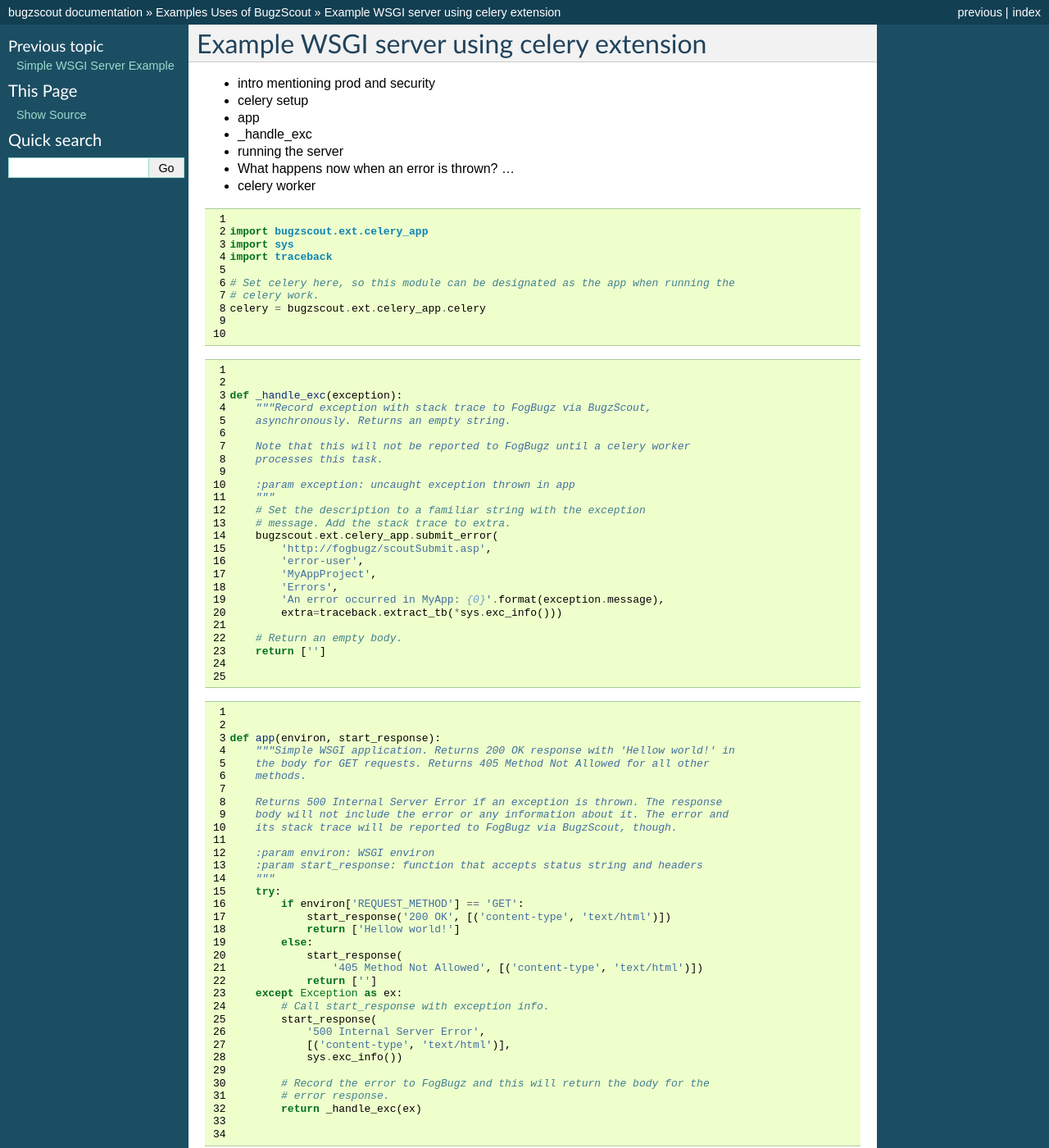
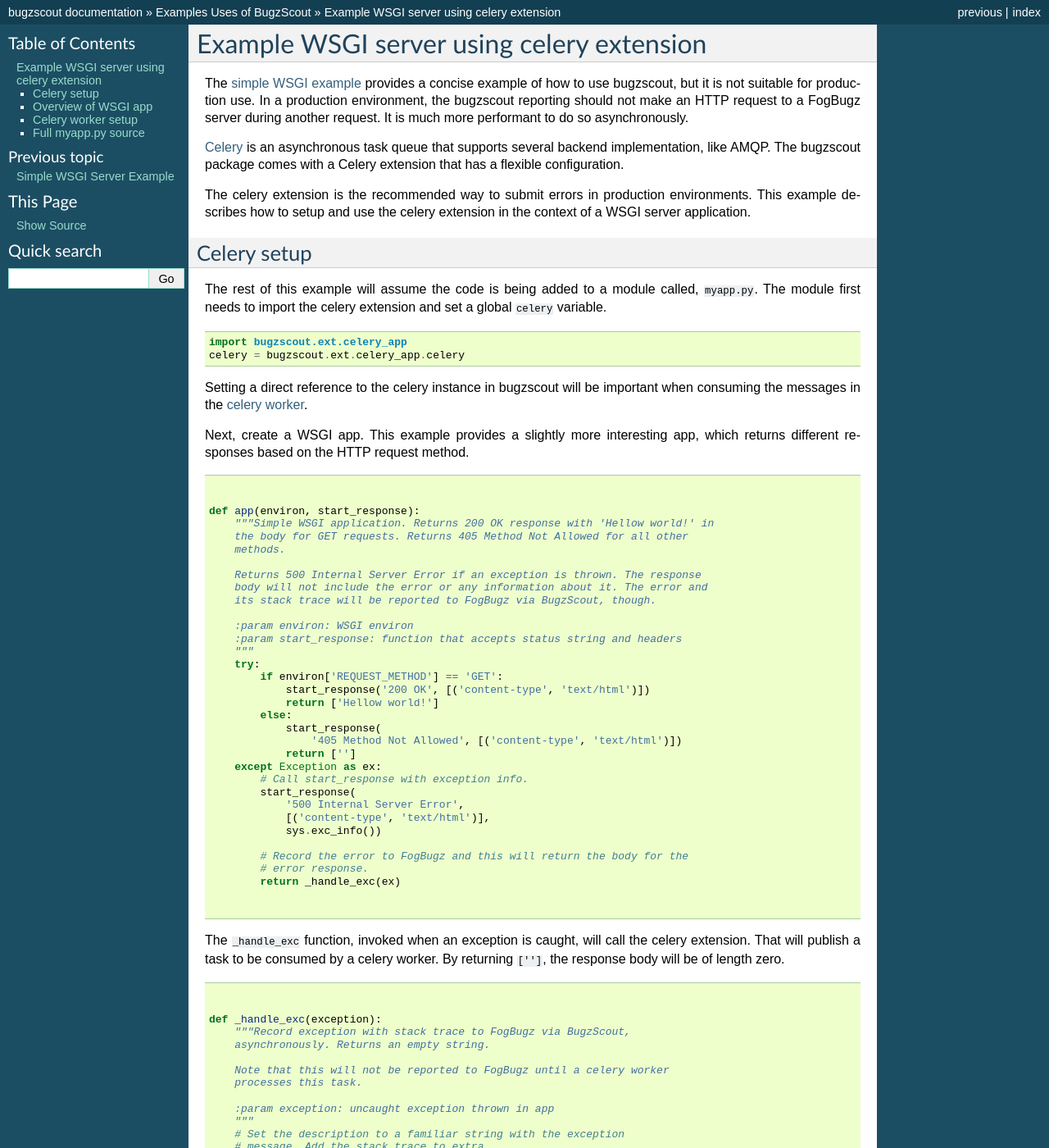
Before and after one commit to thomasvandoren/bugzscout-py, a Sphinx documentation site: the page built from doc/example/celery_wsgi.rst, in a window 1280 px wide and 1400 px high. Shown: the whole window at 82% size. Built offline with Sphinx 7.4.7, drawn with Linux system fonts in a browser that asks for light colours; some of the changed text lies outside the part shown.

Commit message:
Finish celery example.

```diff
--- a/doc/example/celery_wsgi.rst
+++ b/doc/example/celery_wsgi.rst
@@ -1,45 +1,100 @@
 Example WSGI server using celery extension
 ==========================================
 
-* intro mentioning prod and security
-* celery setup
-* app
-* _handle_exc
-* running the server
+The :doc:`simple WSGI example <simple_wsgi>` provides a concise example of how
+to use bugzscout, but it is not suitable for production use. In a production
+environment, the bugzscout reporting should not make an HTTP request to a
+FogBugz server during another request. It is much more performant to do so
+asynchronously.
 
-* What happens now when an error is thrown? ...
+`Celery <http://celeryproject.org/>`_ is an asynchronous task queue that
+supports several backend implementation, like AMQP. The bugzscout package comes
+with a Celery extension that has a flexible configuration.
 
-* celery worker
+The celery extension is the recommended way to submit errors in production
+environments. This example describes how to setup and use the celery extension
+in the context of a WSGI server application.
 
+Celery setup
+------------
+
+The rest of this example will assume the code is being added to a module
+called, ``myapp.py``. The module first needs to import the celery extension and
+set a global ``celery`` variable.
+
+.. code-block:: python
+
+    import bugzscout.ext.celery_app
+    celery = bugzscout.ext.celery_app.celery
+
+Setting a direct reference to the celery instance in bugzscout will be
+important when consuming the messages in the `celery worker
+<http://docs.celeryproject.org/en/latest/userguide/workers.html>`_.
+
+Next, create a WSGI app. This example provides a slightly more interesting app,
+which returns different responses based on the HTTP request method.
 
 .. literalinclude:: src/celery_wsgi.py
-    :start-after: __future__
-    :end-before: def _handle_exc
-    :linenos:
+    :start-after:     return ['']
+    :end-before: __main__
 
+The ``_handle_exc`` function, invoked when an exception is caught, will call
+the celery extension. That will publish a task to be consumed by a celery
+worker. By returning ``['']``, the response body will be of length zero.
 
 .. literalinclude:: src/celery_wsgi.py
     :start-after: bugzscout.ext.celery_app.celery
     :end-before: def app
-    :linenos:
 
-
-.. literalinclude:: src/celery_wsgi.py
-    :start-after:     return ['']
-    :end-before: __main__
-    :linenos:
-
+Finally, add a main block to run the Paste httpserver.
 
 .. literalinclude:: src/celery_wsgi.py
     :start-after: return _handle_exc
-    :linenos:
 
+The :ref:`full myapp.py module <full_myapp>` is below.
+
+Overview of WSGI app
+--------------------
+
+When an error is thrown while processing a request, this app will:
+
+1. Catch the error.
+2. Call ``start_response`` with exception info, which is a WSGI convention for
+   returning error responses.
+3. Call ``_handle_exc``.
+4. ``_handle_exc`` will publish a new task with the error message and stack
+   trace. The description and extra are the same as the :doc:`simple WSGI
+   example <simple_wsgi>`. The call to
+   ``bugzscout.ext.celery_app.submit_error.delay`` will do different things
+   depending on how celery is configured. If an AMQP broker is used, the call
+   will publish a message to an exchange. Later, a celery worker will consume
+   that message.
+5. Finally, ``_handle_exc`` returns ``['']`` so the response body will be
+   empty. Since this is designed to work in production environments, exposing
+   internal stack traces is not be ideal.
+
+At this point, each error is creating a new celery task. There needs to be a
+celery worker present to consume those tasks.
+
+Celery worker setup
+-------------------
+
+Since a ``celery`` variable is set in the module, the celery executable can use
+it to start a worker. For example:
+
+.. code-block:: bash
+
+    celery --app=myapp worker --loglevel=DEBUG
+
+Running celery in this way is suitable for development. For production
+environments, see the `Running the worker as a daemon
+<http://docs.celeryproject.org/en/latest/tutorials/daemonizing.html>`_ section
+of the celery docs.
+
+.. _full_myapp:
+
+Full myapp.py source
+--------------------
 
 .. literalinclude:: src/celery_wsgi.py
     :linenos:
-
-
-.. code-block:: bash
-    :linenos:
-
-    celery --app=myapp worker --loglevel=DEBUG
--- a/doc/example/src/celery_wsgi.py
+++ b/doc/example/src/celery_wsgi.py
@@ -27,7 +27,7 @@ def _handle_exc(exception):
     """
     # Set the description to a familiar string with the exception
     # message. Add the stack trace to extra.
-    bugzscout.ext.celery_app.submit_error(
+    bugzscout.ext.celery_app.submit_error.delay(
         'http://fogbugz/scoutSubmit.asp',
         'error-user',
         'MyAppProject',
```
